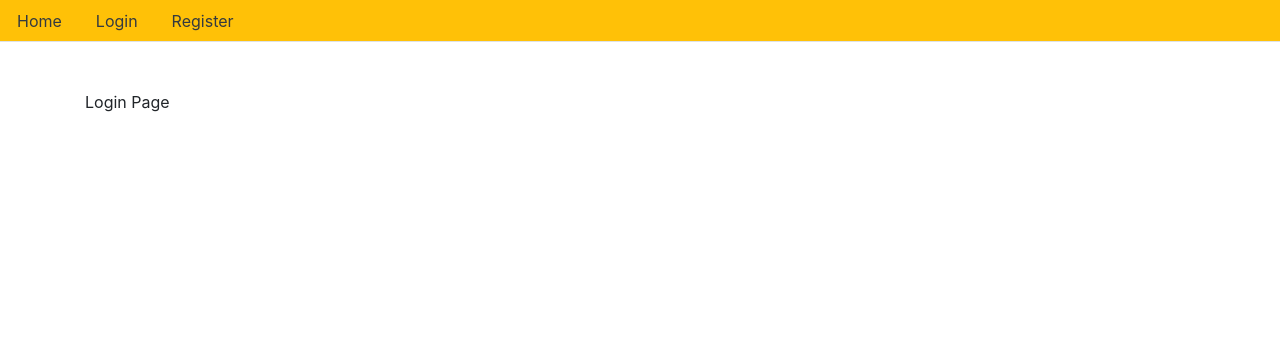
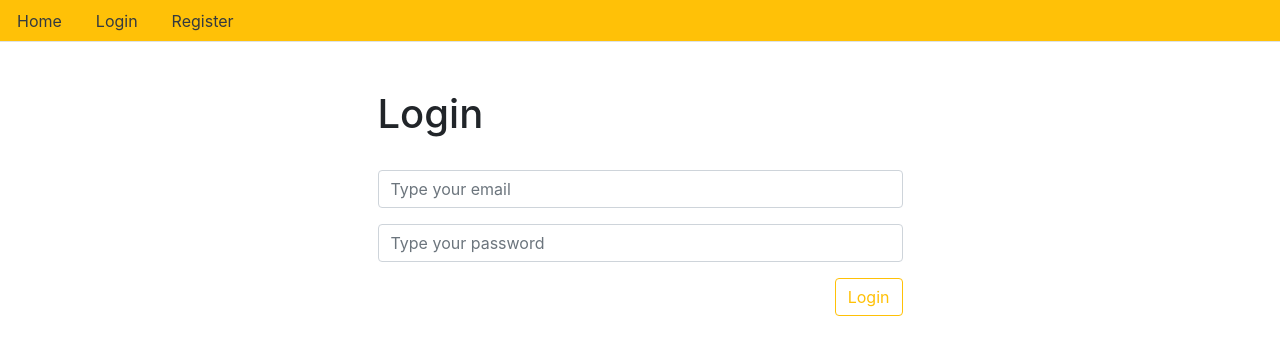
Before and after one commit to SeanTumulakNguyen/InfiniteAWS, a Next.js app in the folder client/: page /login in a window 1280 px wide. Shown: the top 354 px of the page. Built offline with nearby package versions, Linux system fonts and the light colour scheme.

Commit message:
local storage and cookie helpers

```diff
--- a/client/package.json
+++ b/client/package.json
@@ -14,6 +14,7 @@
   "dependencies": {
     "@zeit/next-css": "^1.0.1",
     "axios": "^0.19.2",
+    "js-cookie": "^2.2.1",
     "jsonwebtoken": "^8.5.1",
     "next": "^9.3.6",
     "nprogress": "^0.2.0",
--- a/client/pages/login.js
+++ b/client/pages/login.js
@@ -1,8 +1,88 @@
 import Layout from '../components/Layout';
+import { useState, useEffect } from 'react';
+import Link from 'next/link'
+import Router from 'next/router'
+import axios from 'axios';
+import { showSuccessMessage, showErrorMessage } from '../helpers/alerts';
+import { API } from '../config'
 
 const Login = () => {
+	const [
+		values,
+		setValues
+	] = useState({
+		email: '',
+		password: '',
+		buttonText: 'Login',
+		error: '',
+		success: ''
+	});
+
+	const { email, password, error, success, buttonText } = values;
+
+	const handleChange = (name) => (e) => {
+		setValues({ ...values, [name]: e.target.value, error: '', success: '', buttonText: 'Login' });
+		// console.log(e.target.value)
+	};
+
+	const handleSubmit = async (e) => {
+		e.preventDefault();
+		setValues({ ...values, buttonText: 'Logging in' });
+		try {
+			const response = await axios.post(`${API}/login`, {
+				email,
+				password
+			});
+			console.log(response)
+		} catch (error) {
+			setValues({
+				...values,
+				buttonText: 'Login',
+				error: error.response.data.error
+			});
+		}
+	};
+
+	const loginForm = () => {
+		return (
+			<form onSubmit={handleSubmit}>
+				<div className="form-group">
+					<input
+						onChange={handleChange('email')}
+						type="email"
+						className="form-control"
+						value={email}
+						placeholder="Type your email"
+						required
+					/>
+				</div>
+				<div className="form-group">
+					<input
+						onChange={handleChange('password')}
+						type="password"
+						className="form-control"
+						value={password}
+						placeholder="Type your password"
+						required
+					/>
+				</div>
+				<div className="form-group">
+					<button className="btn btn-outline-warning float-right">{buttonText}</button>
+				</div>
+			</form>
+		);
+	};
+
 	return (
-		<Layout>Login Page</Layout>
+		<Layout>
+			<div className="col-md-6 offset-md-3">
+				<h1>Login</h1>
+				<br />
+				{success && showSuccessMessage(success)}
+				{error && showErrorMessage(error)}
+				{loginForm()}
+			</div>
+		</Layout>
 	);
 };
 
```
Also changed, not shown: client/helpers/auth.js (added, +65 -0 lines), 1 other file (tests, documents, lock files or other folders).
